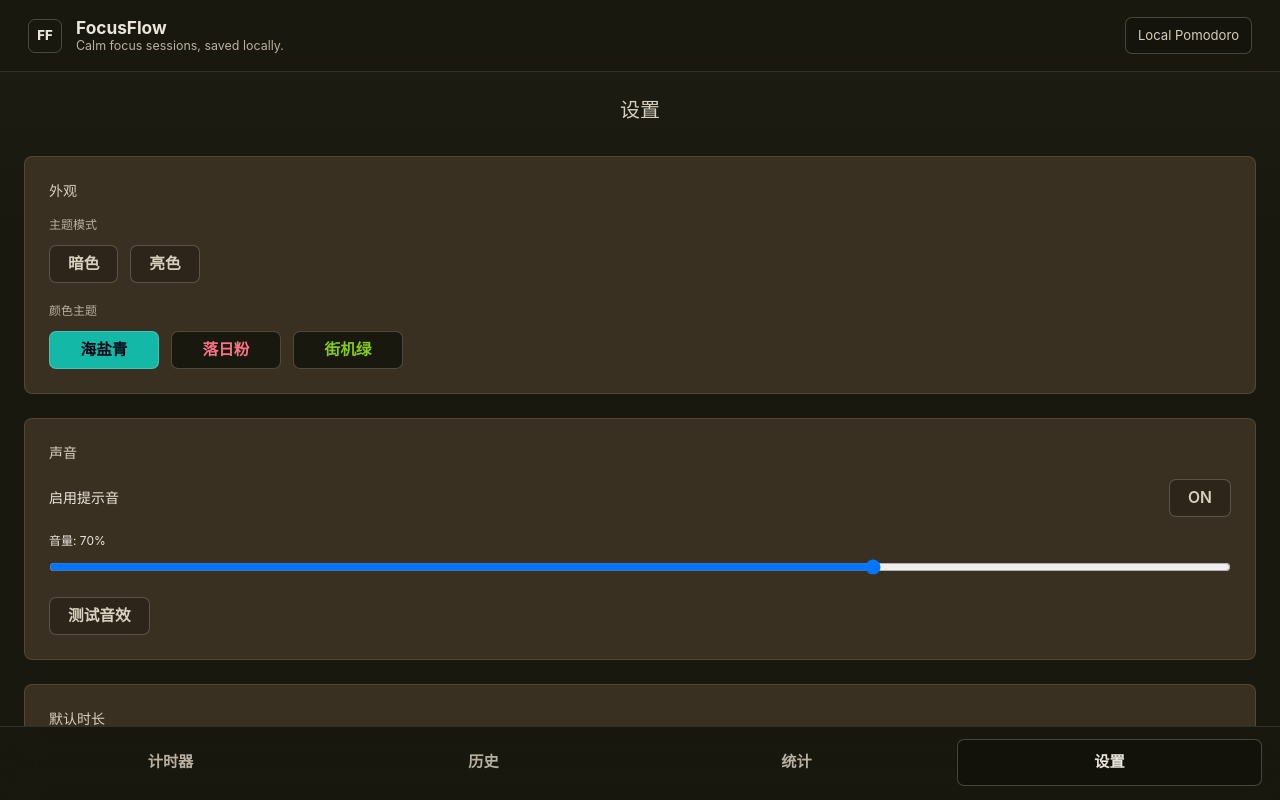
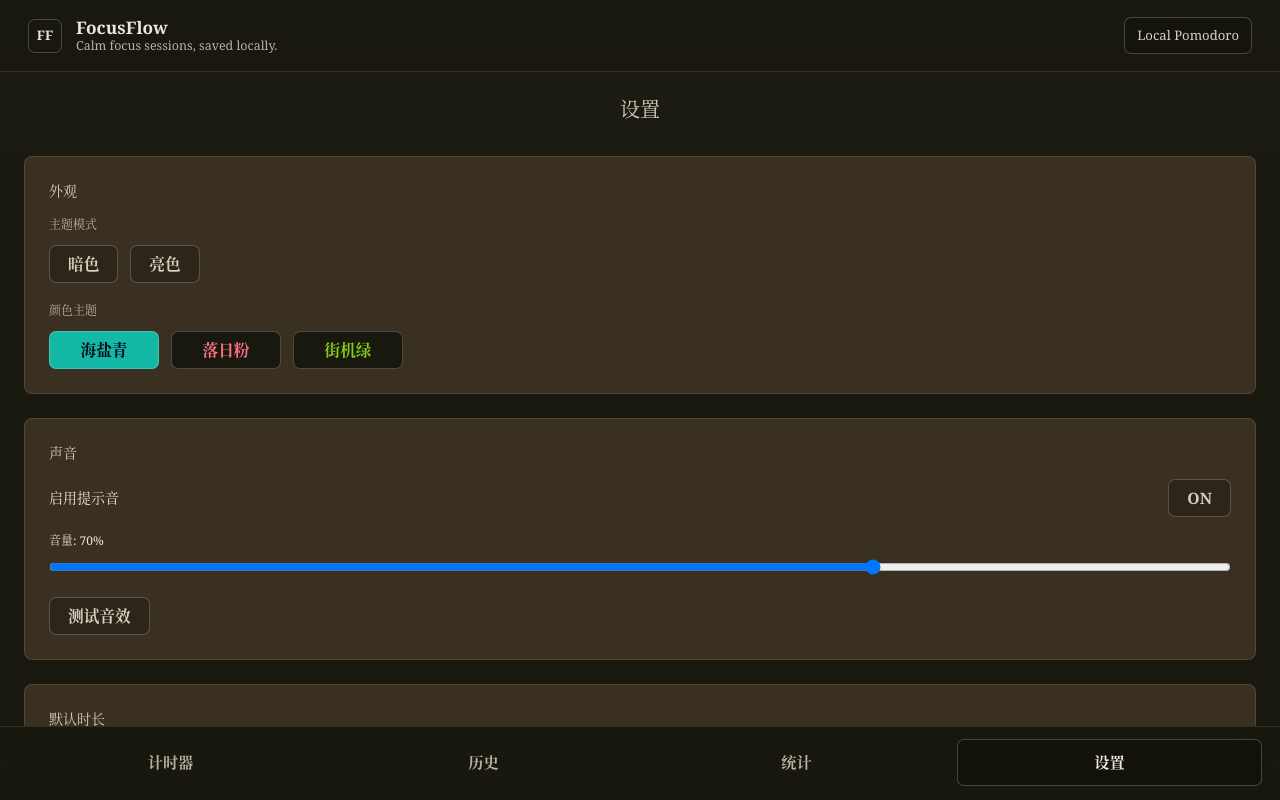
Before and after one commit to shimingyu1026/FocusFlow, a Vue app: page /#/settings in a window 1280 px wide. Built offline with nearby package versions, Linux system fonts and the light colour scheme.

Commit message:
style: use serif typography globally

```diff
--- a/src/components/TagDistribution.vue
+++ b/src/components/TagDistribution.vue
@@ -69,7 +69,7 @@ function renderChart() {
           position: 'right',
           labels: {
             color: muted,
-            font: { family: 'ui-sans-serif, system-ui, sans-serif', size: 12 }
+            font: { family: 'Georgia, "Times New Roman", "Songti SC", serif', size: 12 }
           }
         }
       }
--- a/src/components/TimerDisplay.vue
+++ b/src/components/TimerDisplay.vue
@@ -278,7 +278,7 @@ function selectDuration(duration: number) {
   background: rgba(0, 0, 0, 0.16);
   padding: 13px 14px;
   color: var(--pixel-text);
-  font-family: var(--app-font-sans);
+  font-family: var(--app-font-serif);
   font-size: 1rem;
   outline: none;
 }
--- a/src/components/TrendChart.vue
+++ b/src/components/TrendChart.vue
@@ -71,14 +71,14 @@ async function renderChart() {
           grid: { color: `${textMuted}33` },
           ticks: {
             color: textMuted,
-            font: { family: 'ui-sans-serif, system-ui, sans-serif' }
+            font: { family: 'Georgia, "Times New Roman", "Songti SC", serif' }
           }
         },
         x: {
           grid: { display: false },
           ticks: {
             color: textMuted,
-            font: { family: 'ui-sans-serif, system-ui, sans-serif', size: 11 }
+            font: { family: 'Georgia, "Times New Roman", "Songti SC", serif', size: 11 }
           }
         }
       }
--- a/src/index.css
+++ b/src/index.css
@@ -3,8 +3,8 @@
 @tailwind utilities;
 
 :root {
-  --app-font-sans: ui-sans-serif, -apple-system, BlinkMacSystemFont, "Segoe UI", "Noto Sans SC", "PingFang SC", "Microsoft YaHei", sans-serif;
-  --app-font-serif: Georgia, "Times New Roman", "Noto Serif SC", serif;
+  --app-font-serif: Georgia, "Times New Roman", "Songti SC", "STSong", "Noto Serif CJK SC", "Noto Serif SC", "SimSun", serif;
+  --app-font-sans: var(--app-font-serif);
   --pixel-bg: #19180f;
   --pixel-panel: #3a3022;
   --pixel-panel-solid: #3f3424;
@@ -70,7 +70,7 @@ body {
   padding: 0;
   min-height: 100%;
   overflow: hidden;
-  font-family: var(--app-font-sans);
+  font-family: var(--app-font-serif);
   background:
     linear-gradient(180deg, rgba(255, 255, 255, 0.025), transparent 30%),
     var(--pixel-bg);
@@ -111,7 +111,7 @@ body {
   background: rgba(0, 0, 0, 0.22);
   color: var(--pixel-primary);
   padding: 10px 18px;
-  font-family: var(--app-font-sans);
+  font-family: var(--app-font-serif);
   font-size: 0.98rem;
   font-weight: 600;
   cursor: pointer;
--- a/tailwind.config.js
+++ b/tailwind.config.js
@@ -19,7 +19,7 @@ export default {
         'pixel-pink': 'var(--pixel-secondary)',
       },
       fontFamily: {
-        'pixel': ['var(--app-font-sans)'],
+        'pixel': ['var(--app-font-serif)'],
         'pixel-old': ['var(--app-font-serif)'],
       }
     },
```
